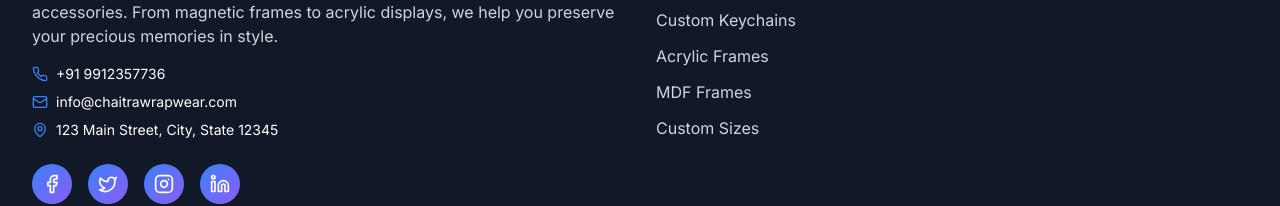
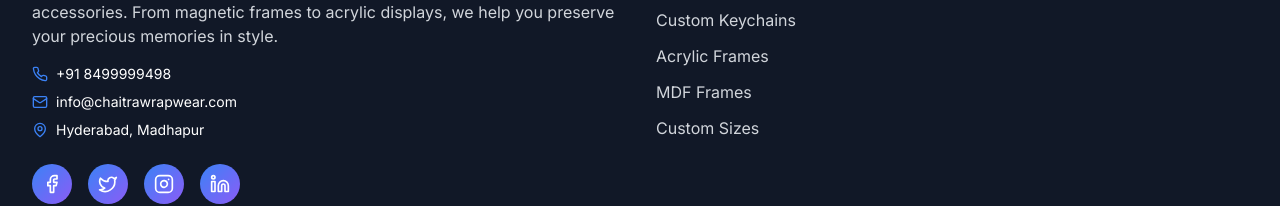
Before and after one commit to Arifshaik11/chaitrika-store, a React (Create React App) app: page /admin in a window 1280 px wide. Shown: the part 976-1182 px from the top of the page. Built offline with nearby package versions, Linux system fonts and the light colour scheme.

Commit message:
Update: Change WhatsApp admin number to 8499999498 and update footer address to Hyderabad, Madhapur

```diff
--- a/src/components/Footer.js
+++ b/src/components/Footer.js
@@ -28,7 +28,7 @@ const Footer = () => {
             <div className="space-y-2">
               <div className="flex items-center space-x-2">
                 <Phone className="h-4 w-4 text-primary" />
-                <span className="text-sm">+91 9912357736</span>
+                <span className="text-sm">+91 8499999498</span>
               </div>
               <div className="flex items-center space-x-2">
                 <Mail className="h-4 w-4 text-primary" />
@@ -36,7 +36,7 @@ const Footer = () => {
               </div>
               <div className="flex items-center space-x-2">
                 <MapPin className="h-4 w-4 text-primary" />
-                <span className="text-sm">123 Main Street, City, State 12345</span>
+                <span className="text-sm">Hyderabad, Madhapur</span>
               </div>
             </div>
 
--- a/src/pages/Checkout.js
+++ b/src/pages/Checkout.js
@@ -17,8 +17,8 @@ const Checkout = () => {
 
   const [isProcessing, setIsProcessing] = useState(false);
 
-  // Admin WhatsApp number (you can change this)
-  const ADMIN_WHATSAPP = '918688273233'; // Replace with actual admin WhatsApp number
+  // Admin WhatsApp number
+  const ADMIN_WHATSAPP = '918499999498'; // Chaitrika Wrap admin number
 
   const handleInputChange = (e) => {
     const { name, value } = e.target;
```
